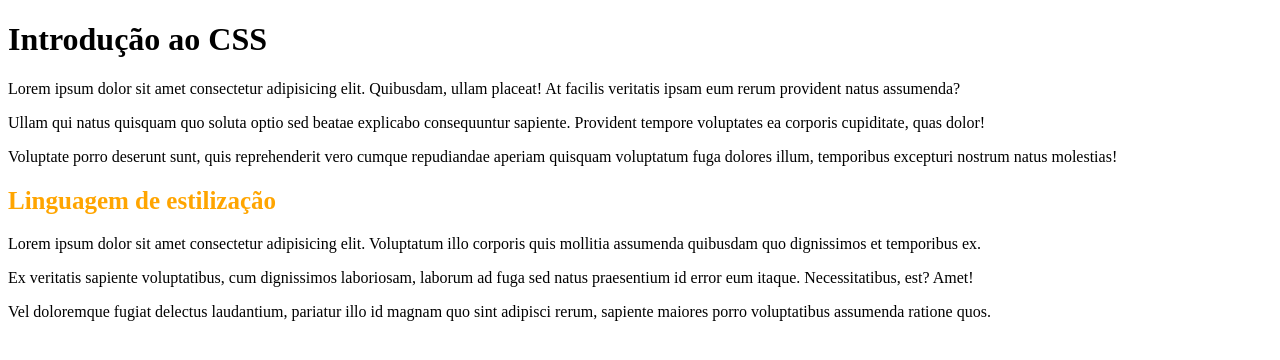
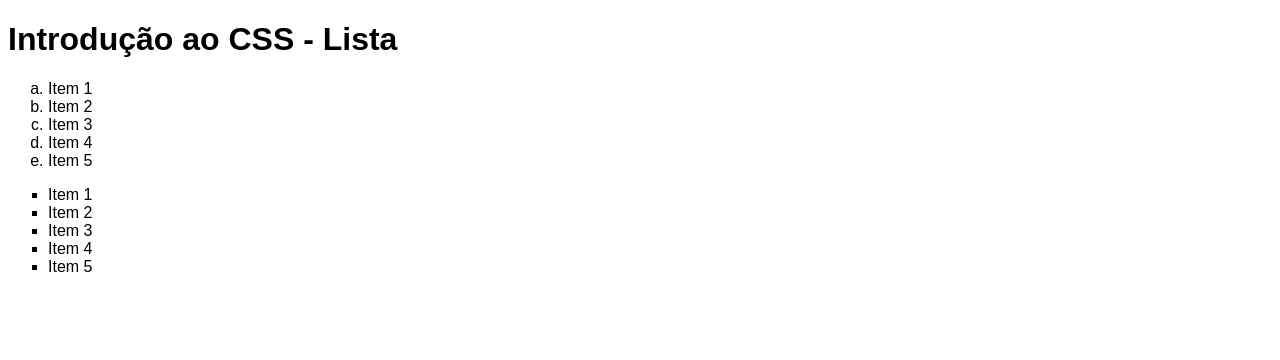
Before and after one commit to SamsJd/projeto_web_css, a plain HTML site: page index.html in a window 1280 px wide. Drawn offline with Linux system fonts and the light colour scheme.

Commit message:
formatacao_listas

```diff
--- a/assets/css/styles.css
+++ b/assets/css/styles.css
@@ -1,9 +1,11 @@
-h2 {
-  font-size: 25px;
-  color: orange;
+body {
+  font-family:Arial, Helvetica, sans-serif
 }
 
-p {
-  color: black;
+ol {
+  list-style: lower-alpha;
+}
 
+ul {
+  list-style:square;
 }
--- a/index.html
+++ b/index.html
@@ -5,39 +5,31 @@
   <meta name="viewport" content="width=device-width, initial-scale=1.0">
   <title>Introdução CSS</title>
 
-  <!-- CSS Interno - dentro da tag <style> -->
-<!--   <style>
-    p {
-      color:darkmagenta;
-      font-size: 20px;
-    }
-  </style> -->
-
-<!--Linkar a CSS com o HTML-->
 <link rel="stylesheet" href="./assets/css/styles.css">
 </head>
 <body>
 
-  <!-- CSS Inline - atributo style-->
-<!--   <h1 style="color:red">Introdução ao CSS</h1> -->
+  <h1>Introdução ao CSS - Lista</h1>
 
-  <h1>Introdução ao CSS</h1>
+<!-- Lista ordenada -->
 
-<!--   <p style="color:blue">Lorem ipsum dolor sit amet consectetur adipisicing elit. Quibusdam, ullam placeat! At facilis veritatis ipsam eum rerum provident natus assumenda?</p> -->
+  <ol>
+    <li>Item 1</li>
+    <li>Item 2</li>
+    <li>Item 3</li>
+    <li>Item 4</li>
+    <li>Item 5</li>
+  </ol>
 
-  <p>Lorem ipsum dolor sit amet consectetur adipisicing elit. Quibusdam, ullam placeat! At facilis veritatis ipsam eum rerum provident natus assumenda?</p>
+<!-- Lista Não ordenada -->
 
-  <p>Ullam qui natus quisquam quo soluta optio sed beatae explicabo consequuntur sapiente. Provident tempore voluptates ea corporis cupiditate, quas dolor!</p>
-
-  <p>Voluptate porro deserunt sunt, quis reprehenderit vero cumque repudiandae aperiam quisquam voluptatum fuga dolores illum, temporibus excepturi nostrum natus molestias!</p>
-
-  <h2>Linguagem de estilização</h2>
-  <p>Lorem ipsum dolor sit amet consectetur adipisicing elit. Voluptatum illo corporis quis mollitia assumenda quibusdam quo dignissimos et temporibus ex.</p>
-
-  <p>Ex veritatis sapiente voluptatibus, cum dignissimos laboriosam, laborum ad fuga sed natus praesentium id error eum itaque. Necessitatibus, est? Amet!</p>
-
-  <p>Vel doloremque fugiat delectus laudantium, pariatur illo id magnam quo sint adipisci rerum, sapiente maiores porro voluptatibus assumenda ratione quos.</p>
-
+  <ul>
+    <li>Item 1</li>
+    <li>Item 2</li>
+    <li>Item 3</li>
+    <li>Item 4</li>
+    <li>Item 5</li>
+  </ul>
 
 </body>
 </html>
```
